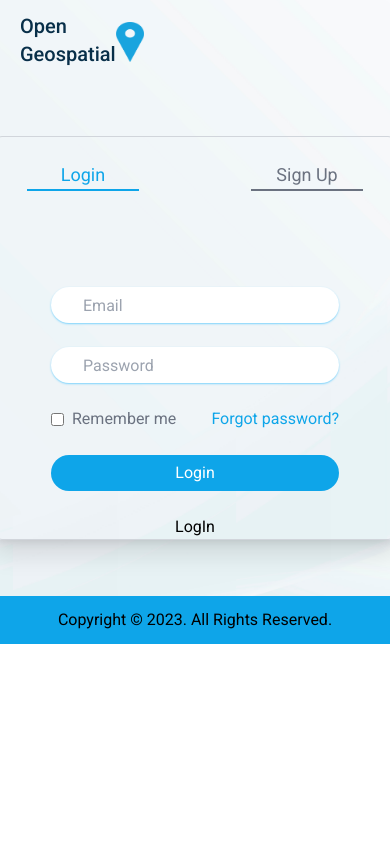
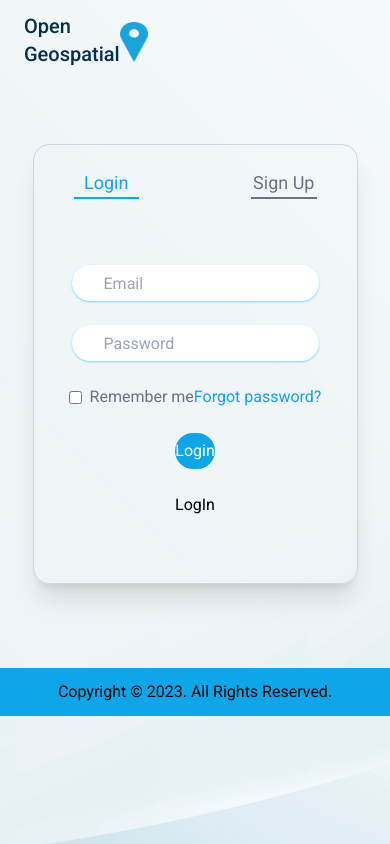
Before and after one commit to Kimberley-saka/geo_portal, a React (Vite) app: page /authentication in a window 390 px wide. Built offline with nearby package versions, Linux system fonts and the light colour scheme.

Commit message:
Add React Redux dependency and update CSS styles
Update footer and navbar styles

Update description and CTA section styles

Update authentication page and login component styles

```diff
--- a/package.json
+++ b/package.json
@@ -14,6 +14,7 @@
     "jwt-decode": "^4.0.0",
     "react": "^18.2.0",
     "react-dom": "^18.2.0",
+    "react-redux": "^9.0.4",
     "react-router-dom": "^6.14.2",
     "validator": "^13.9.0"
   },
--- a/src/components/auth/Login.jsx
+++ b/src/components/auth/Login.jsx
@@ -20,15 +20,17 @@ function Login() {
     .catch((error) => console.log(error))
 }
   return (
-    <div className=" flex justify-center w-full pt-24">
-      <form className="flex flex-col space-y-6" onSubmit={logInUser}>
-        <input className=" outline-none px-8 w-72 h-9 rounded-full shadow-sm shadow-sky-300"
+    <div className=" flex justify-center w-full md:pt-24">
+      <form className="flex flex-col justify-center items-center space-y-6" onSubmit={logInUser}>
+        <input className="outline-none px-8 w-58 h-9 rounded-full shadow-sm shadow-sky-300
+        md:w-72"
         type="email"
         value={email}
         placeholder="Email"
         onChange={(event) => setEmail(event.target.value)}></input>
 
-        <input className="outline-none w-72 h-9 px-8 rounded-full shadow-sm shadow-sky-300"
+        <input className="outline-none h-9 px-8 rounded-full shadow-sm shadow-sky-300
+        md:w-72"
         type="password"
         value={password}
         placeholder="Password"
@@ -42,7 +44,7 @@ function Login() {
           <a href="#" className="text-sky-500 cursor-pointer">Forgot password?</a>
         </div>
 
-        <button className="w-72 h-9 rounded-full bg-sky-500 text-white" type="submit">
+        <button className="w-58 h-9 rounded-full bg-sky-500 text-white" type="submit">
           Login</button>
 
           {
--- a/src/components/landing-page-components/cta-section.jsx
+++ b/src/components/landing-page-components/cta-section.jsx
@@ -1,6 +1,6 @@
 export default function CtaSection() {
   return(
-    <div className=" flex flex-col gap-5 my-20 md:px-8 text-sky-950
+    <div className=" flex flex-col px-6 gap-5 my-20 md:px-8 text-sky-950
     md:gap-24 md:flex-row md:my-40">
       <div className="flex flex-col gap-5 md:w-1/3">
         <p className="font-bold text-3xl">
--- a/src/components/landing-page-components/description.jsx
+++ b/src/components/landing-page-components/description.jsx
@@ -1,6 +1,6 @@
 export default function Description() {
 return(
-  <div className=" flex flex-col-reverse gap-10 justify-start
+  <div className=" flex flex-col-reverse px-6 gap-10 justify-start
   pt-14 md:px-8 md:flex-row md:gap-20">
     <div className="flex flex-col gap-5 justify-start items-start md:w-2/5
     md:gap-9">
--- a/src/index.css
+++ b/src/index.css
@@ -7,6 +7,7 @@ body{
     background-image: url('/img/abstract-bg.jpg');
     background-repeat: no-repeat;
     background-size: cover;
+    height: 100vh;
     margin: 0;
     padding: 0;
 }
--- a/src/navigation/footer.jsx
+++ b/src/navigation/footer.jsx
@@ -1,6 +1,6 @@
 export default function div() {
   return(
-        <div className="flex justify-center items-center bg-sky-500 h-12 w-full" >
+        <div className="flex justify-center items-center mt-5 bg-sky-500 h-12 w-full md:mt-0" >
           <div className="flex flex-col">
           <p> Copyright &copy; 2023. All Rights Reserved.</p>
           </div>
--- a/src/navigation/navbar.jsx
+++ b/src/navigation/navbar.jsx
@@ -3,7 +3,7 @@ import { Link} from "react-router-dom";
 export default function NavBar() {
   return (
     <div>
-      <nav className="flex flex-row justify-between items-center px-5 h-20
+      <nav className="flex flex-row justify-between items-center mx-6 h-20
       text-sky-950 md:px-40 ">
         <div className=" flex items-center h-full">
         <Link to="/" className="font-medium text-xl">
--- a/src/pages/authentication.jsx
+++ b/src/pages/authentication.jsx
@@ -13,8 +13,8 @@ function Authentication() {
 
   return (
     <div className="flex justify-center items-center ">
-      <div className="flex flex-col justify-center my-14 md:w-1/3
-       border-gray-300 border rounded-2xl shadow-xl ">
+      <div className="flex flex-col justify-center w-5/6 my-16
+       border-gray-300 border rounded-2xl shadow-xl md:w-1/3 md:my-14 ">
         <div className="flex px-10 space-x-28 text-gray-500 text-lg pt-6">
           <div
             className={`flex justify-center  border-b-2 ${isLogin ? 'border-sky-500 text-sky-500' : 'border-gray-500'}
@@ -34,11 +34,11 @@ function Authentication() {
         </div>
 
         {isLogin ? (
-          <div className="flex h-full justify-center md:h-96">
+          <div className="flex h-96 justify-center md:h-96">
             <Login/>
           </div>
         ) : (
-          <div className="flex md:h-96">
+          <div className="flex h-full md:h-96">
             <SignUp />
           </div>
         )}
```
Also changed, not shown: 1 other file (tests, documents, lock files or other folders).
